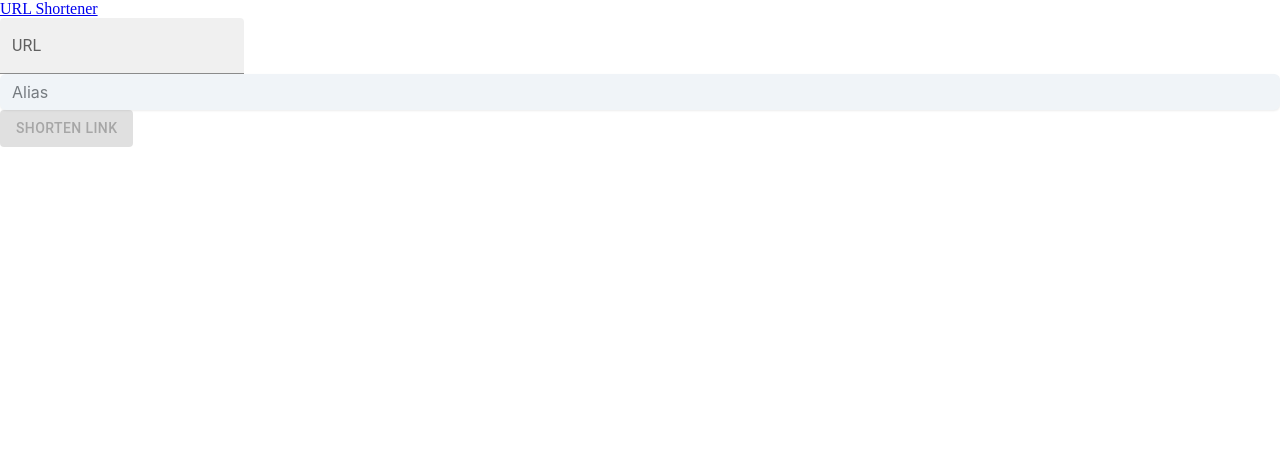
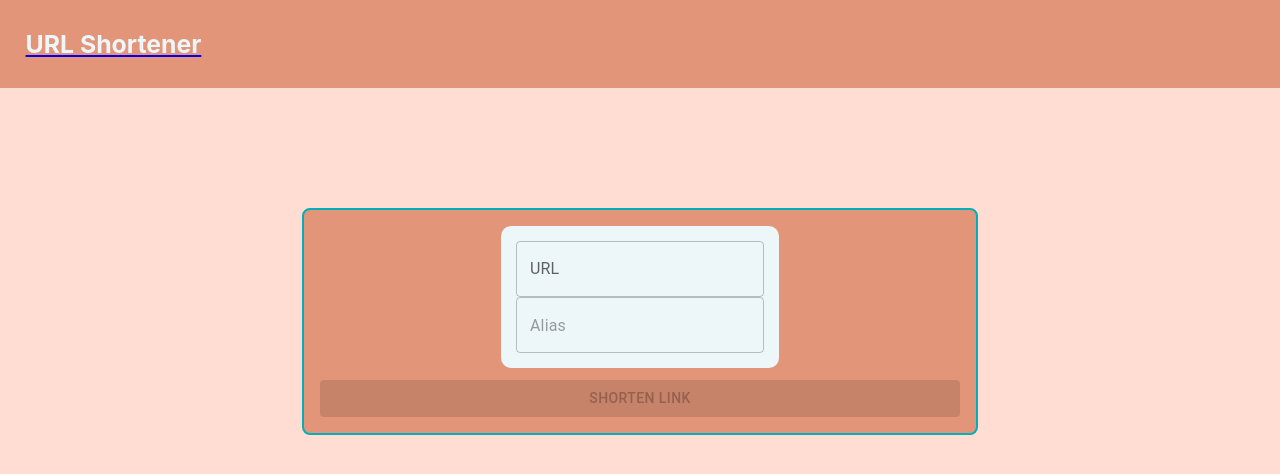
Before and after one commit to Jonahm5/mp-5, a Next.js app: page / in a window 1280 px wide. Shown: the top 474 px of the page. Built offline with nearby package versions, Linux system fonts and the light colour scheme; no server answers.

Commit message:
Added visuals and error handling

```diff
--- a/app/layout.tsx
+++ b/app/layout.tsx
@@ -10,6 +10,7 @@ export default function RootLayout(
         <body style={{
             margin: 0,
             padding: 0,
+            backgroundColor: "#ffddd2",
         }}>
         <Header/>
         {children}
--- a/components/Header.tsx
+++ b/components/Header.tsx
@@ -1,11 +1,24 @@
 import Link from "next/link";
+import {Box, Typography} from "@mui/joy";
 
 export default function Header(){
     return (
-        <header>
-            <nav>
-                <Link href="/">URL Shortener</Link>
-            </nav>
-        </header>
+        <Box component="header" sx={{
+            backgroundColor: "#e29578",
+            display: "flex",
+            justifyContent: "space-between",
+            alignItems: "center",
+            padding: "2%"
+        }}>
+            <Link href="/">
+                <Typography sx={{
+                    color: "#edf6f9",
+                    textDecoration: "none",
+                    fontWeight: "bold",
+                    fontSize: "calc(12px + 1vw)"
+
+                }}>URL Shortener</Typography>
+            </Link>
+        </Box>
     )
 }
--- a/components/NewLinkForm.tsx
+++ b/components/NewLinkForm.tsx
@@ -1,6 +1,6 @@
 "use client"
-import {Box, Textarea, Typography} from "@mui/joy";
-import {Button, TextField} from "@mui/material";
+import {Box, Card, Typography} from "@mui/joy";
+import {Button, TextField, Alert} from "@mui/material";
 import {useState} from "react";
 import createNewLink from "@/lib/createNewLink";
 import getOneLink from "@/lib/getOneLink";
@@ -10,51 +10,102 @@ export default function NewLinkForm() {
     const [alias, setAlias] = useState("");
     const [url, setUrl] = useState("");
     const [newLink, setNewLink] = useState("");
+    const [error, setError] = useState("");
 
 
     return (
         <Box component="form"
              onSubmit={async (event) => {
                  event.preventDefault();
+                 setNewLink("");
+                 setError("")
                  try{
                      if (await getOneLink(alias) === null) {
                          if (await checkValidLink(url) === false) {
-                            console.log("INVALID LINK")
+                            setError("Please enter a valid URL")
                          } else {
                              await createNewLink(url, alias)
                              setNewLink(`https://mp-5-topaz.vercel.app/r/${alias}`)
                          }
                      } else {
-                         console.error("Alias Already Exists")
+                            setError("Please choose another Alias")
                      }
                  } catch(err) {
                     console.error(err)
                  }
              }}>
+            <Card
+                sx={{
+                    margin: "auto",
+                    marginY: "15vh",
+                    width: "50%",
+                    backgroundColor: "#e29578",
+                    border: "2px solid #00afb9",
+                }}>
+                <Box
+                    sx={{
+                        display: "flex",
+                        flexDirection: "column",
+                        alignItems: "center",
+                        background: "#edf6f9",
+                        borderRadius: 10,
+                        padding: "15px",
+                        margin: "auto",
+                    }}>
                     <TextField
-                variant="filled"
+                        sx={{
+                            background: "#edf6f9",
+                        }}
+                        variant="outlined"
                         label="URL"
                         value={url}
                         onChange={(e) => setUrl(e.target.value)}
                     />
-            <Textarea
-                variant="soft"
+                    <TextField
+                        sx={{
+                            background: "#edf6f9",
+                        }}
+                        variant="outlined"
                         placeholder="Alias"
                         value={alias}
                         onChange={(e) => setAlias(e.target.value)}
                     />
-            <Button
+                </Box>
+
+                <Button sx={{
+                    backgroundColor: "#00afb9",
+                }}
                     variant="contained"
                     type="submit"
                     disabled={!alias || !url}
                 >
                     Shorten Link
                 </Button>
+            </Card>
 
+            {error && (
+                <Card sx={{
+                    margin: "auto",
+                    marginY: "15vh",
+                    width: "50%",
+                }}>
+                    <Alert severity="error">{error}</Alert>
+                </Card>
+            )}
             {newLink && (
-                <Typography>
+                <Card sx={{
+                    margin: "auto",
+                    marginY: "15vh",
+                    width: "50%",
+                    backgroundColor: "#e29578",
+                    border: "2px solid #00afb9",
+                }}>
+                    <Typography sx={{
+                        textAlign: "center"
+                    }}>
                         Your short link: <a href={newLink}>{newLink}</a>
                     </Typography>
+                </Card>
             )}
         </Box>
 
--- a/lib/checkValidLink.ts
+++ b/lib/checkValidLink.ts
@@ -1,11 +1,9 @@
 export default async function checkValidLink(url: string):Promise<boolean> {
     try{
         const newURL = new URL(url)
-        const response = await fetch(newURL, {mode: "no-cors"});
-        console.log(response)
+        await fetch(newURL, {mode: "no-cors"});
         return true;
     }catch{
-        console.log("Got caught")
         return false;
     }
 }
```
Lines whose indentation alone changed are shown as unchanged.
